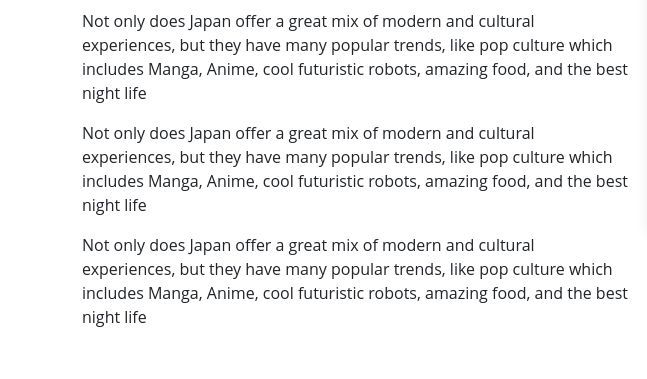
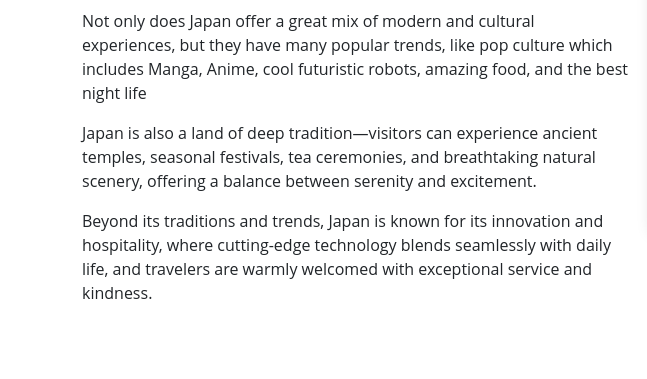
Before and after one commit to livjanua/travel-b-list, a plain HTML site: page index.html in a window 1280 px wide. Shown: the part 3560-3939 px from the top of the page, 0-647 px from the left. Drawn offline with nearby package versions, Linux system fonts and the light colour scheme; a web font is replaced by a local one.

Commit message:
Updated paragraphs in section class "everything-japan"

```diff
--- a/index.html
+++ b/index.html
@@ -240,16 +240,16 @@
                 food, and the best night life
               </p>
               <p>
-                Not only does Japan offer a great mix of modern and cultural
-                experiences, but they have many popular trends, like pop culture
-                which includes Manga, Anime, cool futuristic robots, amazing
-                food, and the best night life
+                Japan is also a land of deep tradition—visitors can experience
+                ancient temples, seasonal festivals, tea ceremonies, and
+                breathtaking natural scenery, offering a balance between
+                serenity and excitement.
               </p>
               <p>
-                Not only does Japan offer a great mix of modern and cultural
-                experiences, but they have many popular trends, like pop culture
-                which includes Manga, Anime, cool futuristic robots, amazing
-                food, and the best night life
+                Beyond its traditions and trends, Japan is known for its
+                innovation and hospitality, where cutting-edge technology blends
+                seamlessly with daily life, and travelers are warmly welcomed
+                with exceptional service and kindness.
               </p>
               <br />
             </div>
```
